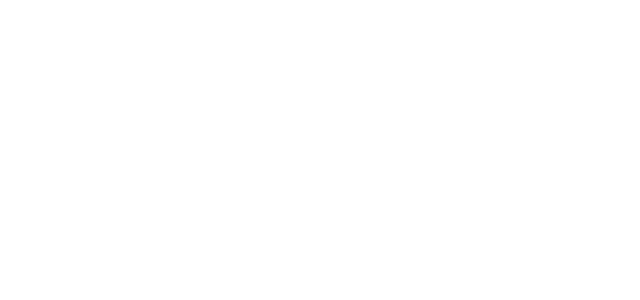
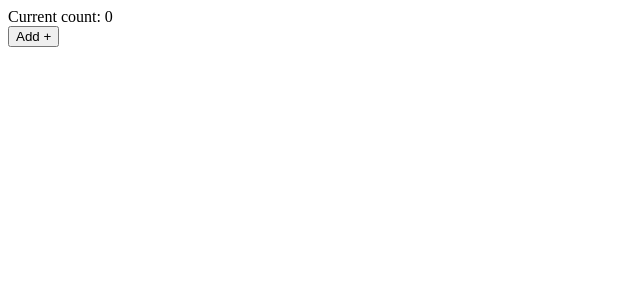
Before and after one commit to hsellnayhtoo2001-boop/learning-nuxt, a Nuxt app: page /counter in a window 1280 px wide. Shown: the top 300 px of the page, without its empty margins (0-640 px from the left). Built offline with nearby package versions, Linux system fonts and the light colour scheme.

Commit message:
commit for vue step up assignment

```diff
--- a/pages/counter.vue
+++ b/pages/counter.vue
@@ -1,9 +1,21 @@
 <template>
+  <div>
+    <div>
+      Current count: {{ count }}
+    </div>
+  <div>
+     <button @click="handleAdd">Add +</button>
+    </div>
+  </div>
 
 </template>
 
 <script setup>
+  const count = ref(0);
 
+  const handleAdd = () => {
+    count.value = count.value + 1
+  }
 </script>
 
 <!-- <template>
--- a/pages/index.vue
+++ b/pages/index.vue
@@ -11,7 +11,8 @@
         type="date"
         placeholder="date of birth"
       >
-      <button class="btn-submit">
+      <button class="btn-submit"
+       @click="handleSubmit">
         Submit
       </button>
       <!-- <button
@@ -24,7 +25,11 @@
 
 <script setup>
 
+     const router = useRouter()
 
+     const handleSubmit = () => {
+      router.push('/counter')
+     }
 
   // const router = useRouter()
 
```
